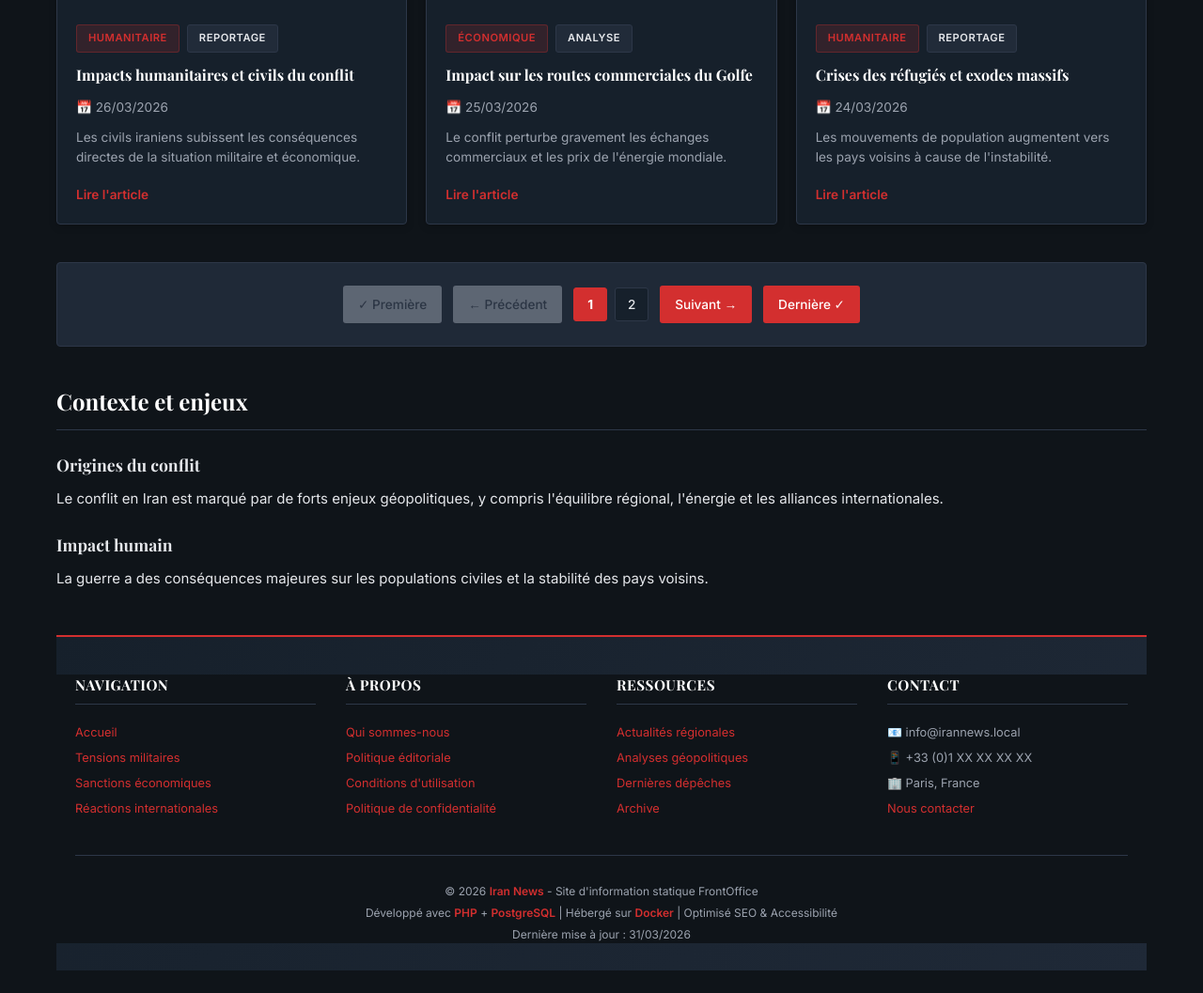
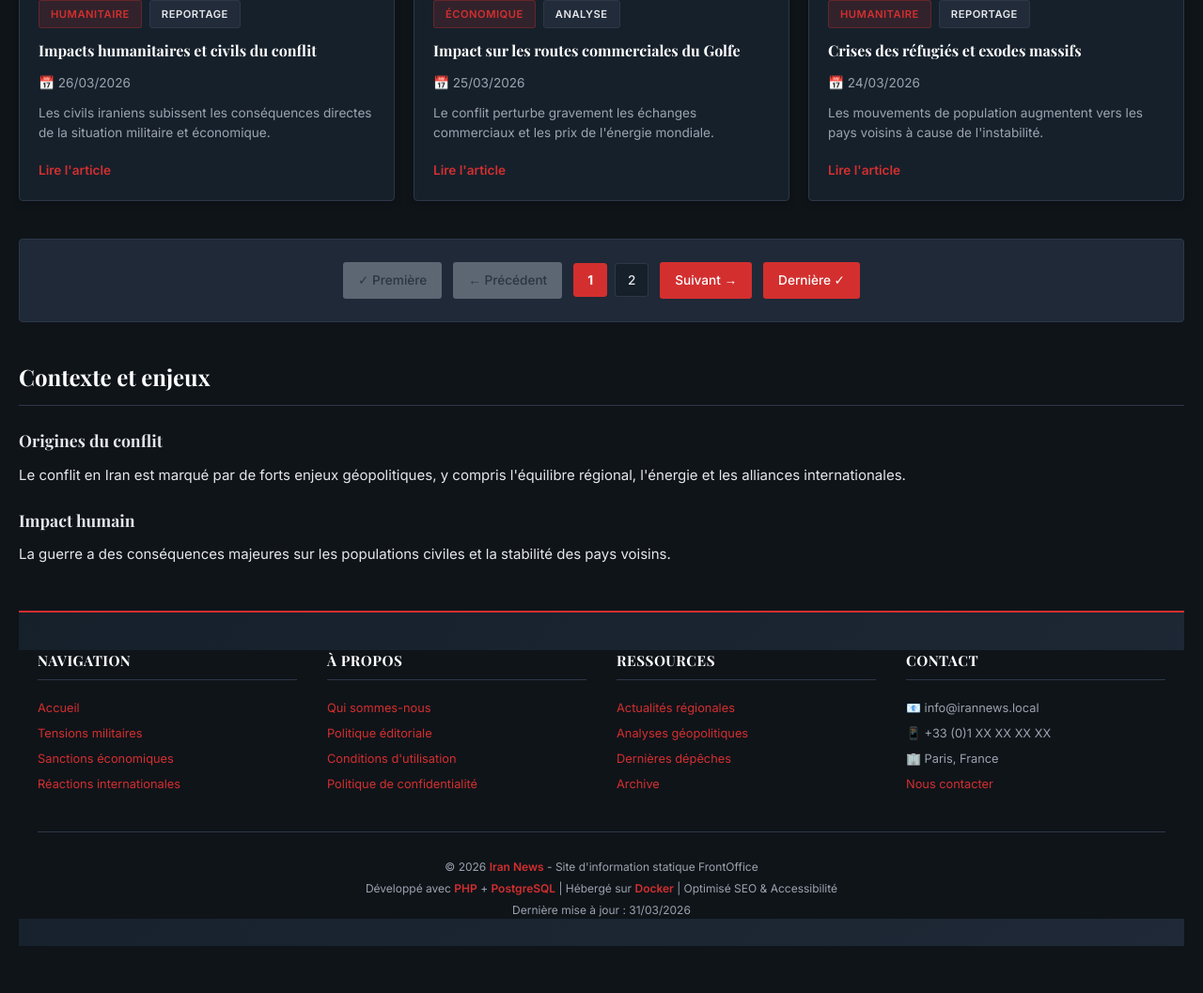
Before and after one commit to josoa24/Mini-projet, a PHP site: page / in a window 1280 px wide. Shown: the part 1569-2626 px from the top of the page at 94% size. After the commit the page ends 2576 px from the top, so only its background shows below. Run offline with PHP 8.4, Linux system fonts and the light colour scheme.

Commit message:
modified style

```diff
--- a/pages/frontOffices/styles.css
+++ b/pages/frontOffices/styles.css
@@ -196,7 +196,7 @@ nav a:hover::after {
 
 /* ===== Main Content ===== */
 .page {
-    max-width: 1200px;
+    max-width: 1450px;
     margin: 0 auto;
     padding: 1.5rem 1.25rem;
     background-color: var(--color-black);
```
